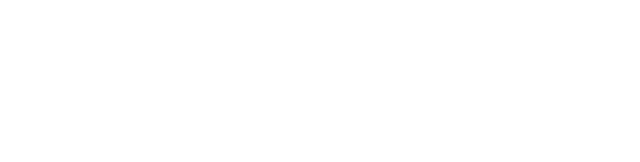
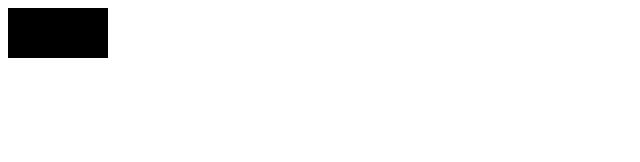
Before and after one commit to Lucasl44/webgl, a plain HTML site: page index.html in a window 1280 px wide. Shown: the whole page, without its empty margins (0-640 px from the left). Drawn offline with Linux system fonts and the light colour scheme.

Commit message:
adding a fillrect

```diff
--- a/index.html
+++ b/index.html
@@ -6,5 +6,8 @@
     <meta http-equiv="X-UA-Compatible" content="ie-edge" />
     <title>WebGL Month</title>
   </head>
-  <body></body>
+  <body>
+    <canvas></canvas>
+    <script src="./src/canvas2d.js"></script>
+  </body>
 </html>
--- /dev/null
+++ b/src/canvas2d.js
@@ -0,0 +1,4 @@
+const canvas = document.querySelector('canvas');
+const ctx = canvas.getContext('2d');
+
+ctx.fillRect(0, 0, 100, 50);
```
